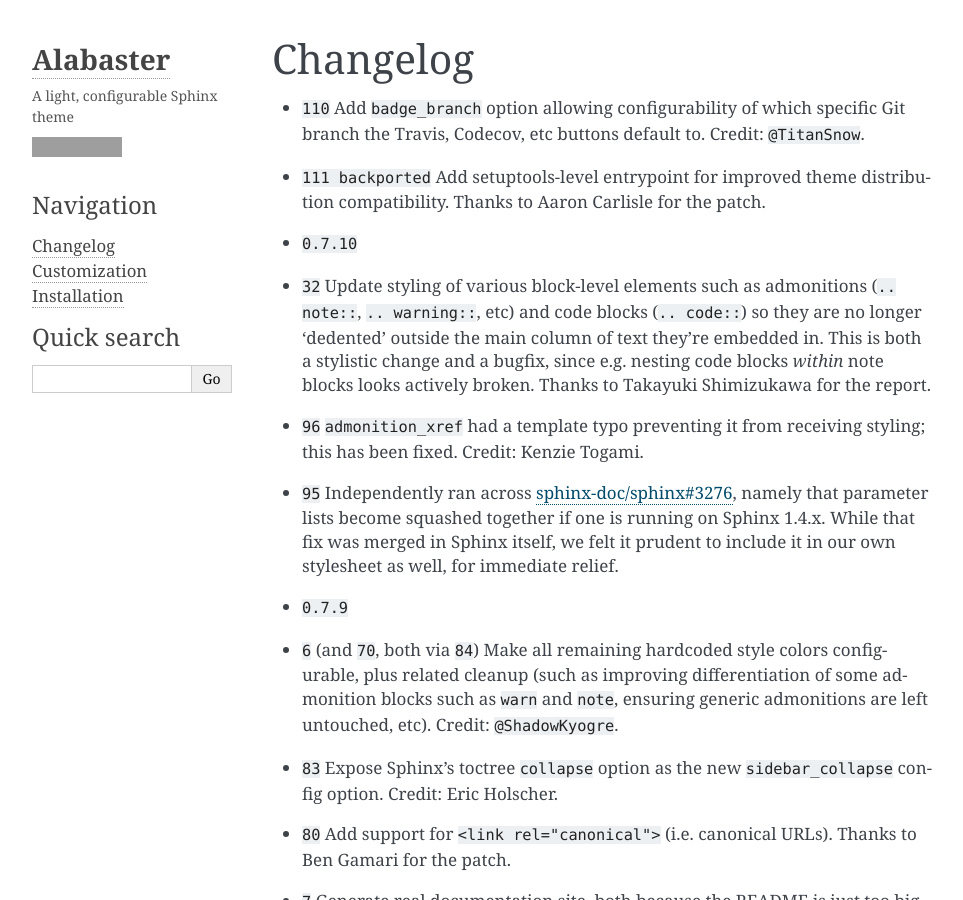
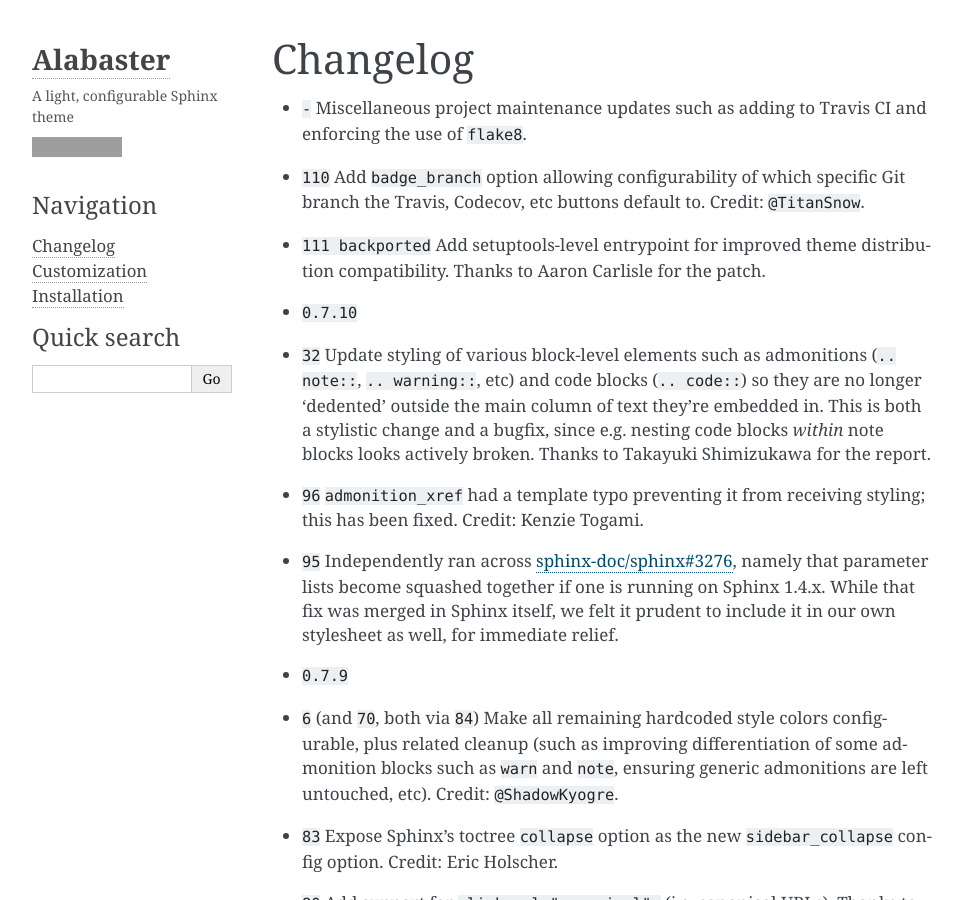
Before and after one commit to sphinx-doc/alabaster, a Sphinx documentation site: the page built from docs/changelog.rst, in a window 1280 px wide and 900 px high. Shown: the whole window, without its empty margins (148-1111 px from the left). Built offline with Sphinx 7.4.7, drawn with Linux system fonts in a browser that asks for light colours; cross-references to code outside the pages are shown as plain code; grey boxes are pictures that could not be loaded.

Commit message:
Changelog for recent support bits

```diff
--- a/docs/changelog.rst
+++ b/docs/changelog.rst
@@ -2,6 +2,8 @@
 Changelog
 =========
 
+* :support:`-` Miscellaneous project maintenance updates such as adding to
+  Travis CI and enforcing the use of ``flake8``.
 * :feature:`110` Add ``badge_branch`` option allowing configurability of which
   specific Git branch the Travis, Codecov, etc buttons default to. Credit:
   ``@TitanSnow``.
```
